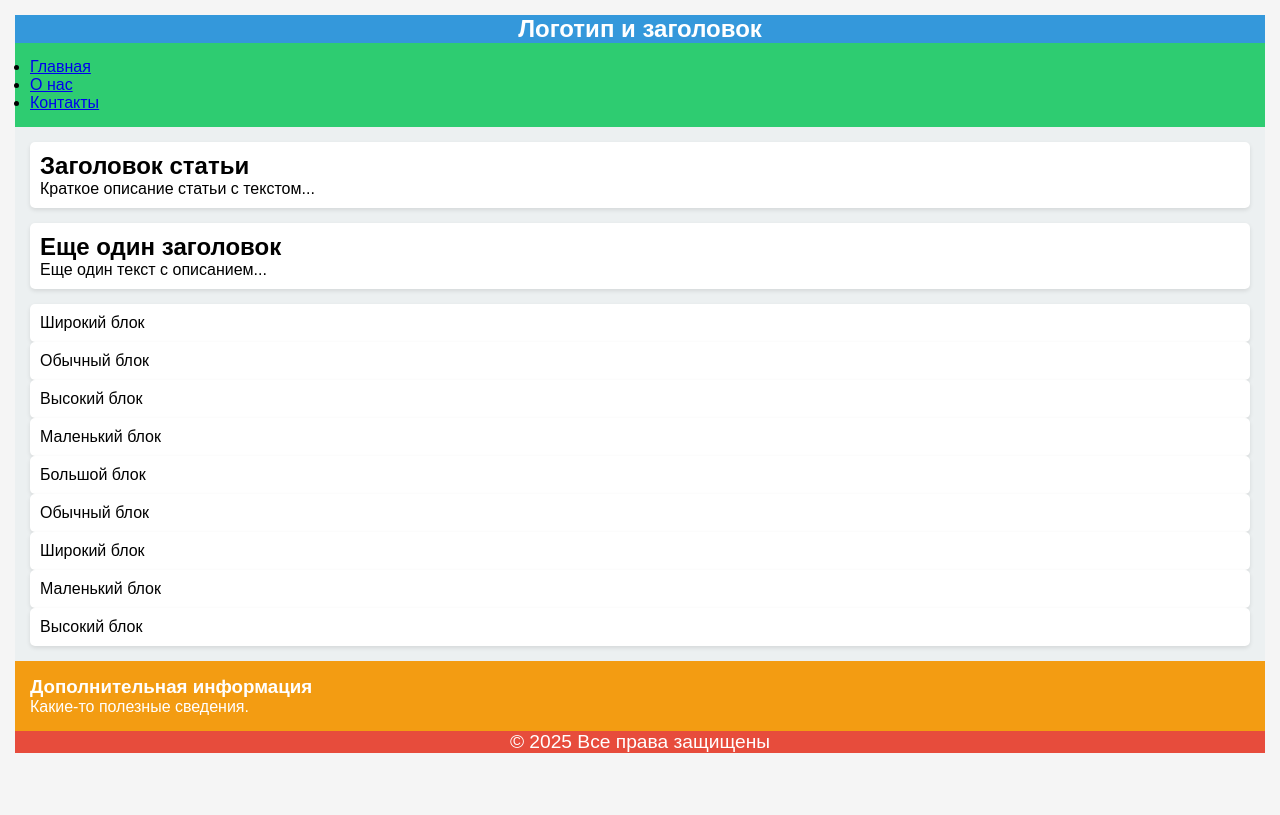
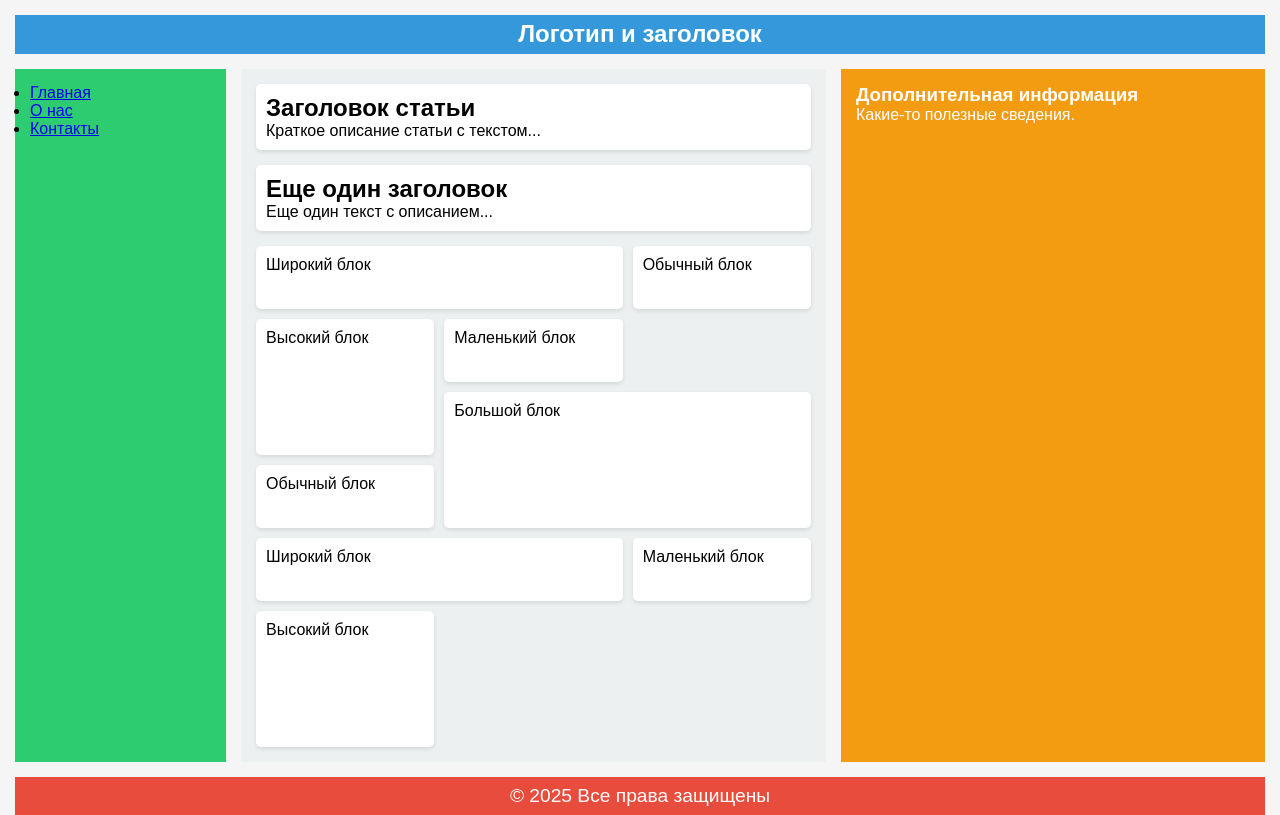
Before and after one commit to 21ISR/uidev-lab5-shulayev, a plain HTML site: page index.html in a window 1280 px wide. Drawn offline with Linux system fonts and the light colour scheme.

Commit message:
{Что делали}

```diff
--- a/index.html
+++ b/index.html
@@ -30,10 +30,10 @@
                 <div class="grid-item tall">Высокий блок</div>
                 <div class="grid-item small">Маленький блок</div>
                 <div class="grid-item large">Большой блок</div>
-                <div class="grid-item">Обычный блок</div>
-                <div class="grid-item wide">Широкий блок</div>
-                <div class="grid-item small">Маленький блок</div>
-                <div class="grid-item tall">Высокий блок</div>
+                <div class="grid-item item2">Обычный блок</div>
+                <div class="grid-item wide2">Широкий блок</div>
+                <div class="grid-item small2">Маленький блок</div>
+                <div class="grid-item tall2">Высокий блок</div>
             </section>
         </main>
         <aside>
--- a/styles.css
+++ b/styles.css
@@ -4,6 +4,13 @@
     box-sizing: border-box;
 }
 body {
+    display: grid;
+    grid-template-columns: repeat(3 33.3%);
+    grid-template-rows: 5% 90% 5%;
+    grid-template-areas:
+        "header header header"
+        "nav main aside"
+        "footer footer footer";
     font-family: Arial, sans-serif;
     height: 100vh;
     gap: 15px;
@@ -18,45 +25,94 @@ header {
     justify-content: center;
     font-size: 1.5em;
     font-weight: bold;
+    grid-area: header;
 }
 nav {
     background: #2ecc71;
     padding: 15px;
+    grid-area: nav;
 }
 main {
+    display: grid;
+    grid-template-columns: 1fr;
+    grid-template-rows: repeat(2, 1fr);
     background: #ecf0f1;
     padding: 15px;
     display: flex;
     flex-direction: column;
     gap: 15px;
+    grid-area: main;
+    grid-area:
+        "article"
+        "artickle";
 }
 .article {
+    grid-area: artickle;
     background: white;
     padding: 10px;
     border-radius: 5px;
     box-shadow: 0 2px 4px rgba(0, 0, 0, 0.1);
 }
 .masonry {
+    display: grid;
+    grid-template-columns: repeat(3, 1fr);
+    grid-template-rows: repeat(7, 1fr);
+    grid-template-areas:
+        "masonrywide masonrywide item"
+        "tall small2 ."
+        "tall lareg lareg"
+        "item2 lareg lareg"
+        "masonrywide2 masonrywide2 small3"
+        "tall2 . ."
+        "tall2 . .";
+    height: 100vh;
     gap: 10px;
 }
 .masonry .grid-item {
+    grid-area: item;
     background: white;
     padding: 10px;
     border-radius: 5px;
     box-shadow: 0 2px 4px rgba(0, 0, 0, 0.1);
 }
+
+.masonry .item2{
+    grid-area: item2;
+}
+
 .masonry .wide {
+    grid-area: masonrywide;
 }
+
+.masonry .wide2 {
+    grid-area: masonrywide2;
+}
+
 .masonry .tall {
+    grid-area: tall;
 }
+
+.masonry .tall2 {
+    grid-area: tall2;
+}
+
 .masonry .large {
+    grid-area: lareg;
 }
+
 .masonry .small {
+    grid-area: small2;
 }
+
+.masonry .small2 {
+    grid-area: small3;
+}
+
 aside {
     background: #f39c12;
     padding: 15px;
     color: white;
+    grid-area: aside;
 }
 footer {
     background: #e74c3c;
@@ -65,4 +121,5 @@ footer {
     align-items: center;
     justify-content: center;
     font-size: 1.2em;
+    grid-area: footer;
 }
```
